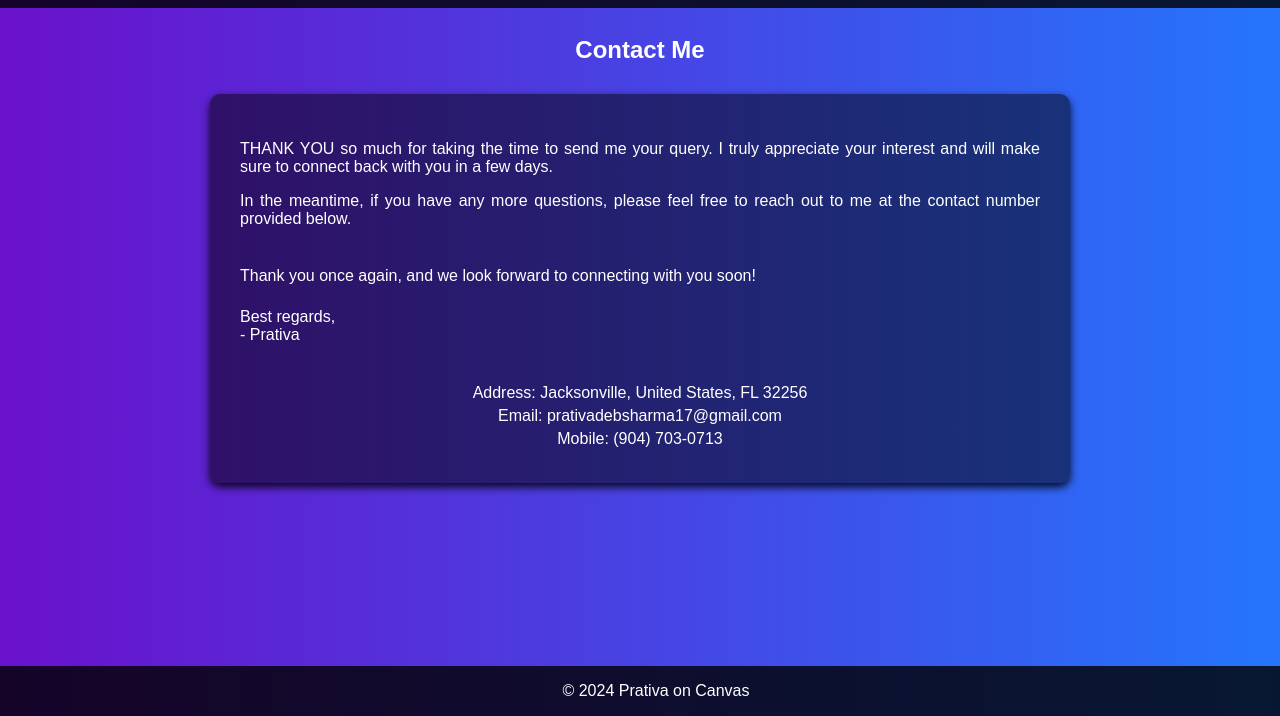
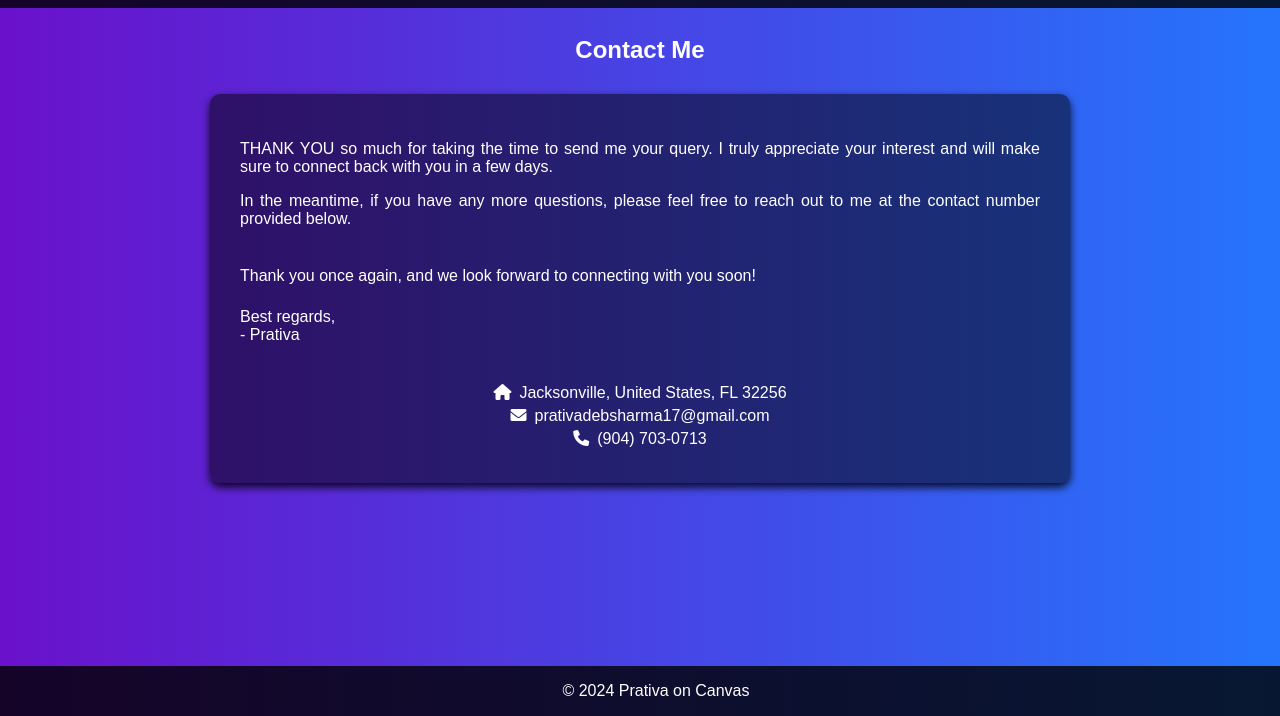
Before and after one commit to prativaoncanvas/en, a plain HTML site: page connect.html in a window 1280 px wide. Shown: the part 84-800 px from the top of the page. Drawn offline with Linux system fonts and the light colour scheme.

Commit message:
Updates contact details icons

```diff
--- a/connect.html
+++ b/connect.html
@@ -5,6 +5,7 @@
       <meta name="viewport" content="width=device-width, initial-scale=1.0">
       <title>Contact - Prativa on Canvas</title>
       <link rel="stylesheet" href="css/styles.css">
+      <link rel="stylesheet" href="https://cdnjs.cloudflare.com/ajax/libs/font-awesome/6.0.0-beta3/css/all.min.css">
       <link rel="icon" type="image/png" href="favicon/favicon-96x96.png" sizes="96x96" />
       <link rel="icon" type="image/svg+xml" href="favicon/favicon.svg" />
       <link rel="shortcut icon" href="favicon/favicon.ico" />
@@ -49,9 +50,9 @@
                </label>
             </form>
             <div class="contact-details">
-               <p>Address: Jacksonville, United States, FL 32256</p>
-               <p>Email: prativadebsharma17@gmail.com</p>
-               <p>Mobile: (904) 703-0713</p>
+               <p class="address">Jacksonville, United States, FL 32256</p>
+               <p class="email">prativadebsharma17@gmail.com</p>
+               <p class="mobile">(904) 703-0713</p>
             </div>
          </section>
       </main>
--- a/css/styles.css
+++ b/css/styles.css
@@ -172,6 +172,31 @@ footer {
 
 .contact-details p {
 	margin: 5px 0;
+}
+
+.contact-details .address::before,
+.contact-details .email::before,
+.contact-details .mobile::before {
+	font-family: "Font Awesome 5 Free";
+	font-weight: 900;
+	margin-right: 8px;
+	/* Space between icon and text */
+	color: #ffffff;
+}
+
+.contact-details .address::before {
+	content: "\f015";
+	/* Home icon */
+}
+
+.contact-details .email::before {
+	content: "\f0e0";
+	/* Envelope icon */
+}
+
+.contact-details .mobile::before {
+	content: "\f095";
+	/* Phone icon */
 }
 
 .video-container {
```
Also changed, not shown: contact.html (+4 -3 lines), favicon/site.webmanifest.
